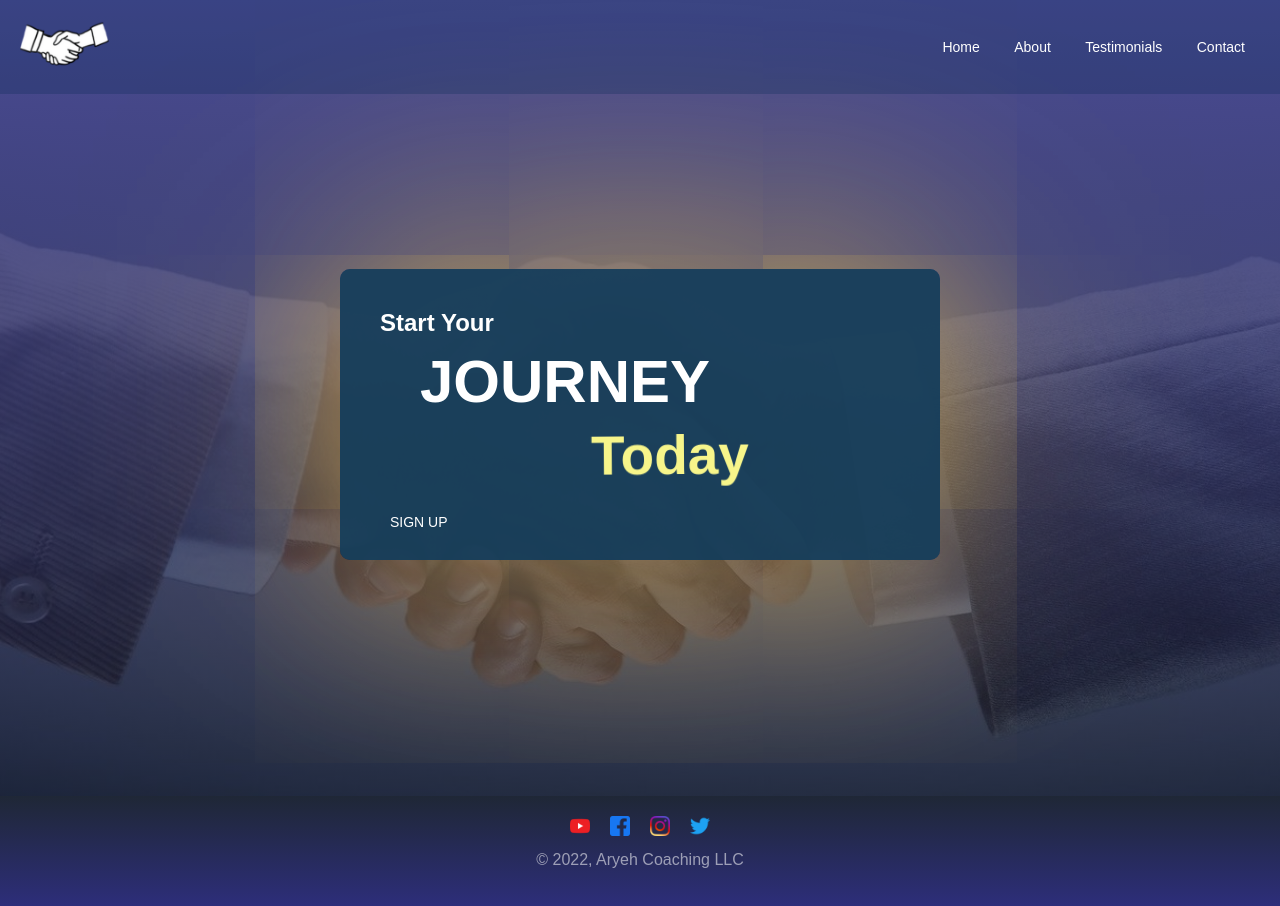
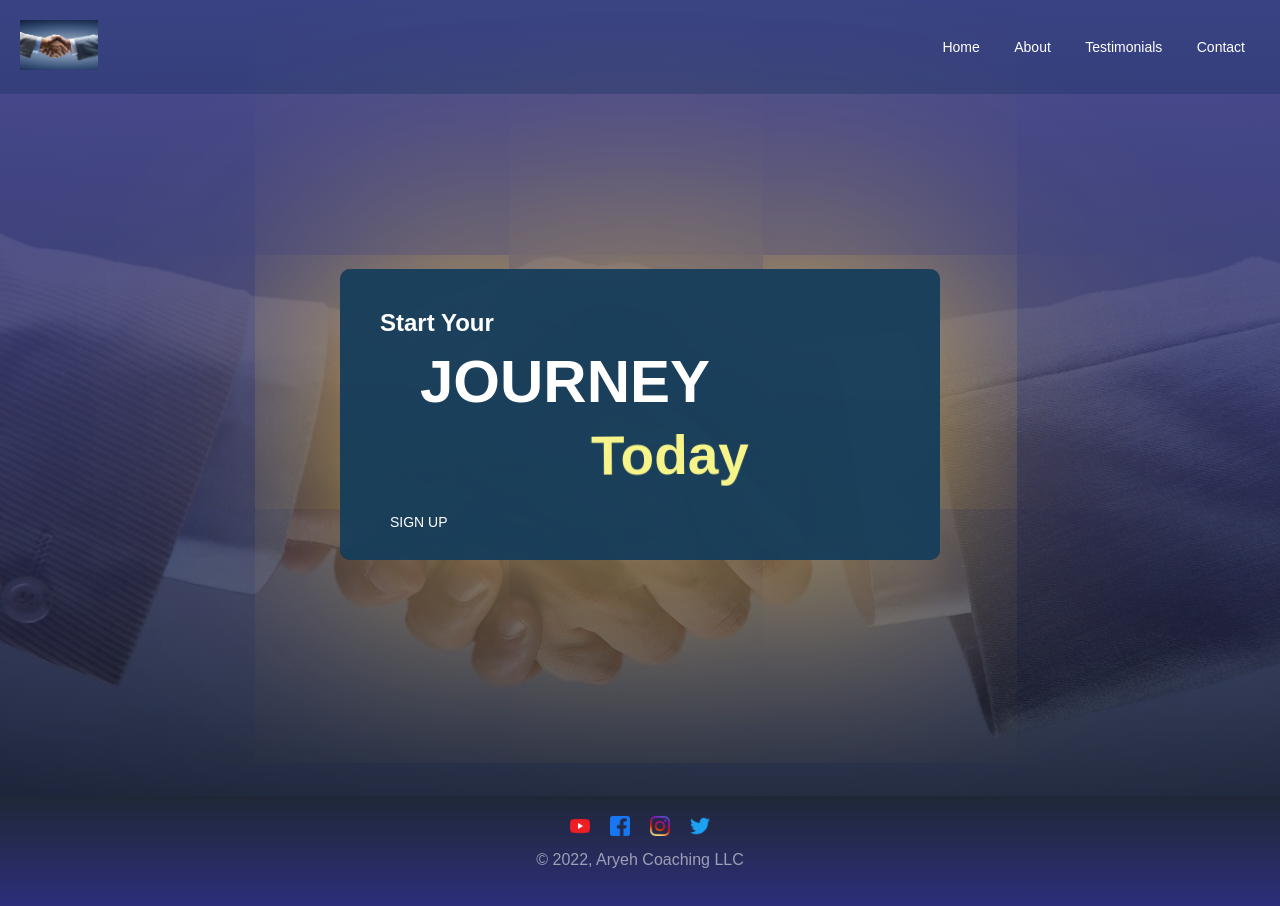
Before and after one commit to AerolPalea/Coaching-Website-Build, a website: page index.html in a window 1280 px wide. Drawn offline with nearby package versions, Linux system fonts and the light colour scheme.

Commit message:
Update index.html

```diff
--- a/index.html
+++ b/index.html
@@ -13,7 +13,7 @@
     <header>
         <div class="wrapper" onscroll={HideNav()}>
             <div class="logo">
-                <img src="./images/index.png" alt="">
+                <img src="./Images/image.jpg" alt="">
             </div>
             <ul class="nav-area">
                 <li><a href="#">Home</a></li>
```
